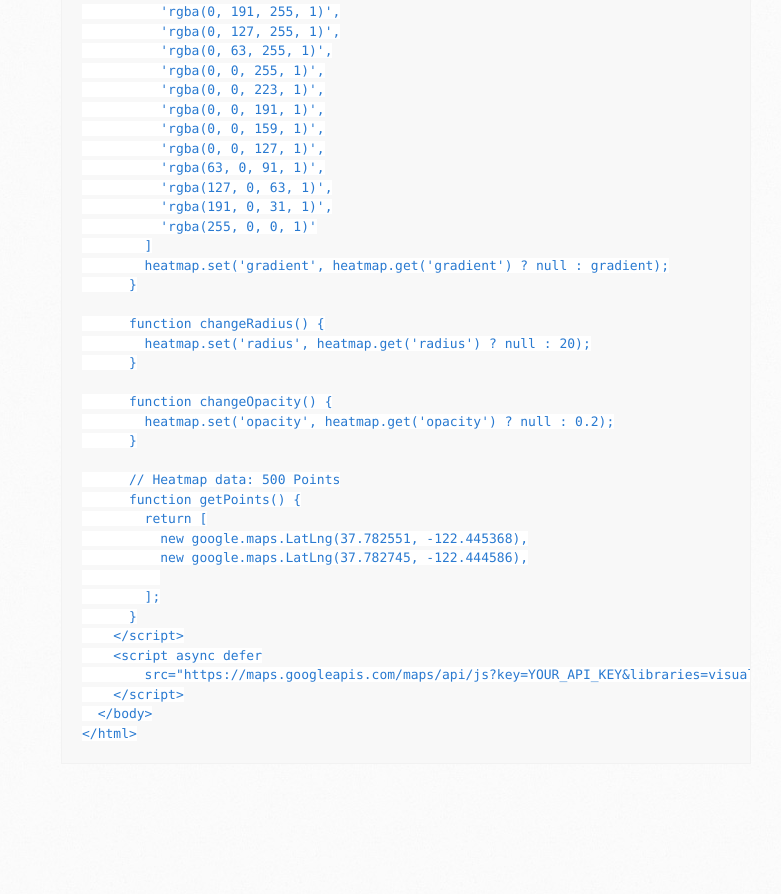
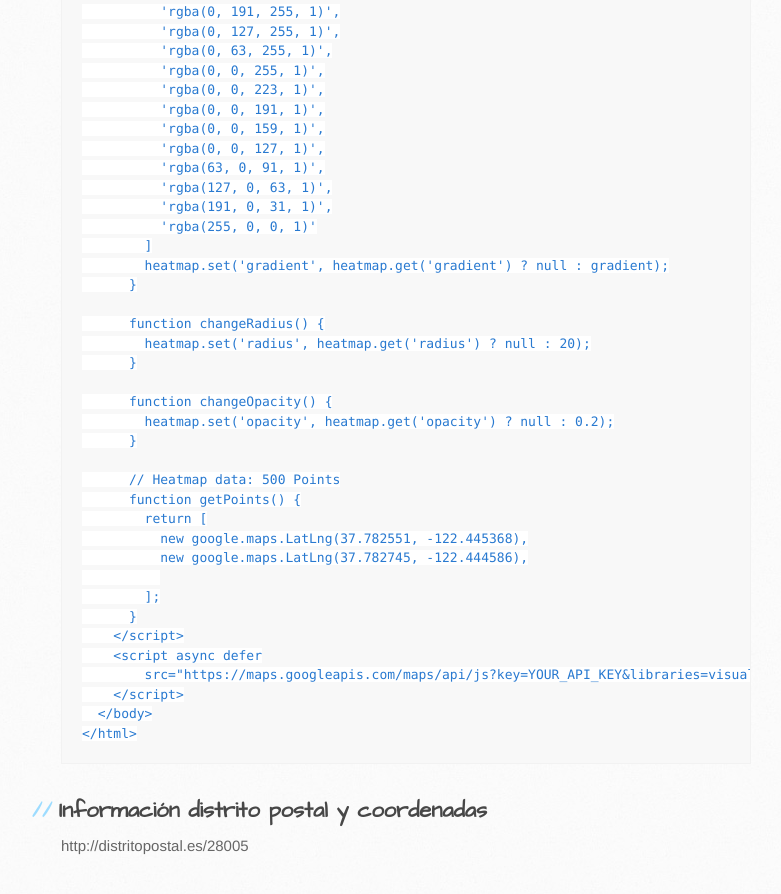
Before and after one commit to AlfonsoDeUna/VisualizationProject, a Jekyll site: the page built from config-map.md, in a window 1280 px wide and 900 px high, scrolled down 3820 px. Shown: the top 894 px of the window, without its empty margins (109-890 px from the left). Built offline with Jekyll 4.4.1, drawn with Linux system fonts in a browser that asks for light colours; our own code applies the rules of GitHub Pages for plain Markdown files; before the commit the page ends 4637 px from its top, so only the background shows below that.

Commit message:
Update config-map.md

````diff
--- a/config-map.md
+++ b/config-map.md
@@ -207,3 +207,7 @@ heatmap.setMap(map);
   </body>
 </html>
 ```
+
+## Información distrito postal y coordenadas
+
+http://distritopostal.es/28005
````
